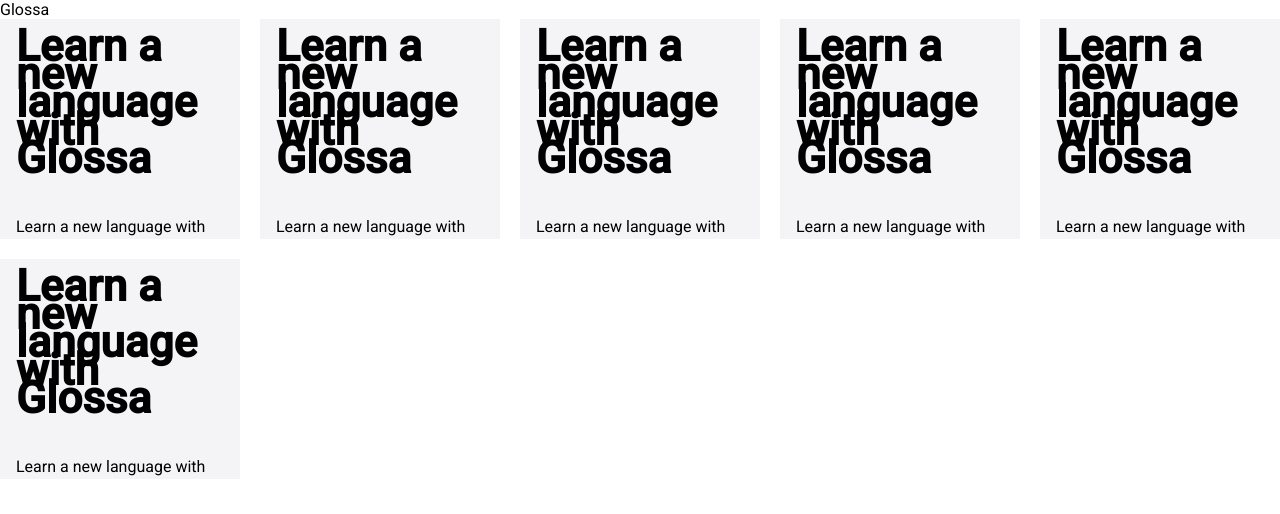
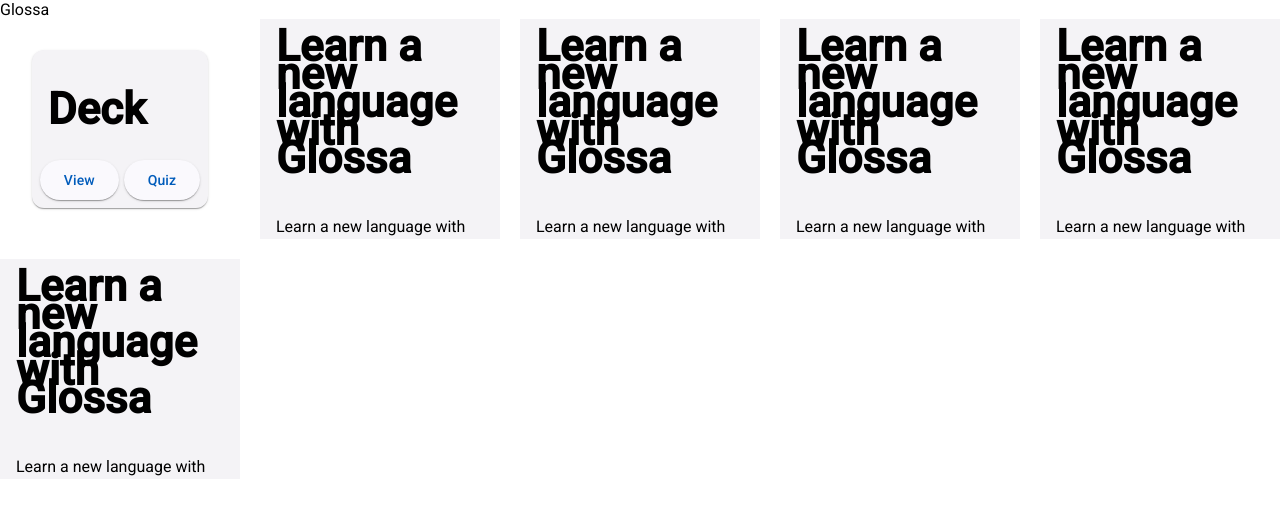
Before and after one commit to sonofzen1/GlossaAV, an Angular app: page / in a window 1280 px wide. Shown: the top 514 px of the page. Built offline with nearby package versions, Linux system fonts and the light colour scheme.

Commit message:
Added buttons to deck object

```diff
--- a/src/app/deck/deck.component.html
+++ b/src/app/deck/deck.component.html
@@ -1,10 +1,13 @@
 <mat-card>
   <mat-card-header>
     <mat-card-title>
-        <h1>Learn a new language with Glossa</h1>
+      <h1>{{name}}</h1>
     </mat-card-title>
   </mat-card-header>
   <mat-card-content>
-      <p>Learn a new language with Glossa</p>
   </mat-card-content>
+  <mat-card-actions>
+    <button mat-raised-button color="primary" style="margin-right: 5px;">View</button>
+    <button mat-raised-button color="primary">Quiz</button>
+  </mat-card-actions>
 </mat-card>
--- a/src/app/deck/deck.component.ts
+++ b/src/app/deck/deck.component.ts
@@ -1,11 +1,11 @@
 import { Component } from '@angular/core';
 import { CommonModule } from '@angular/common';
 import {MatCardModule} from '@angular/material/card';
-
+import {MatButtonModule} from '@angular/material/button';
 
 @Component({
   selector: 'card-deck',
-  imports: [CommonModule, MatCardModule],
+  imports: [CommonModule, MatCardModule, MatButtonModule],
   templateUrl: './deck.component.html',
   styleUrl: './deck.component.css'
 })
```
Lines whose indentation alone changed are shown as unchanged.
